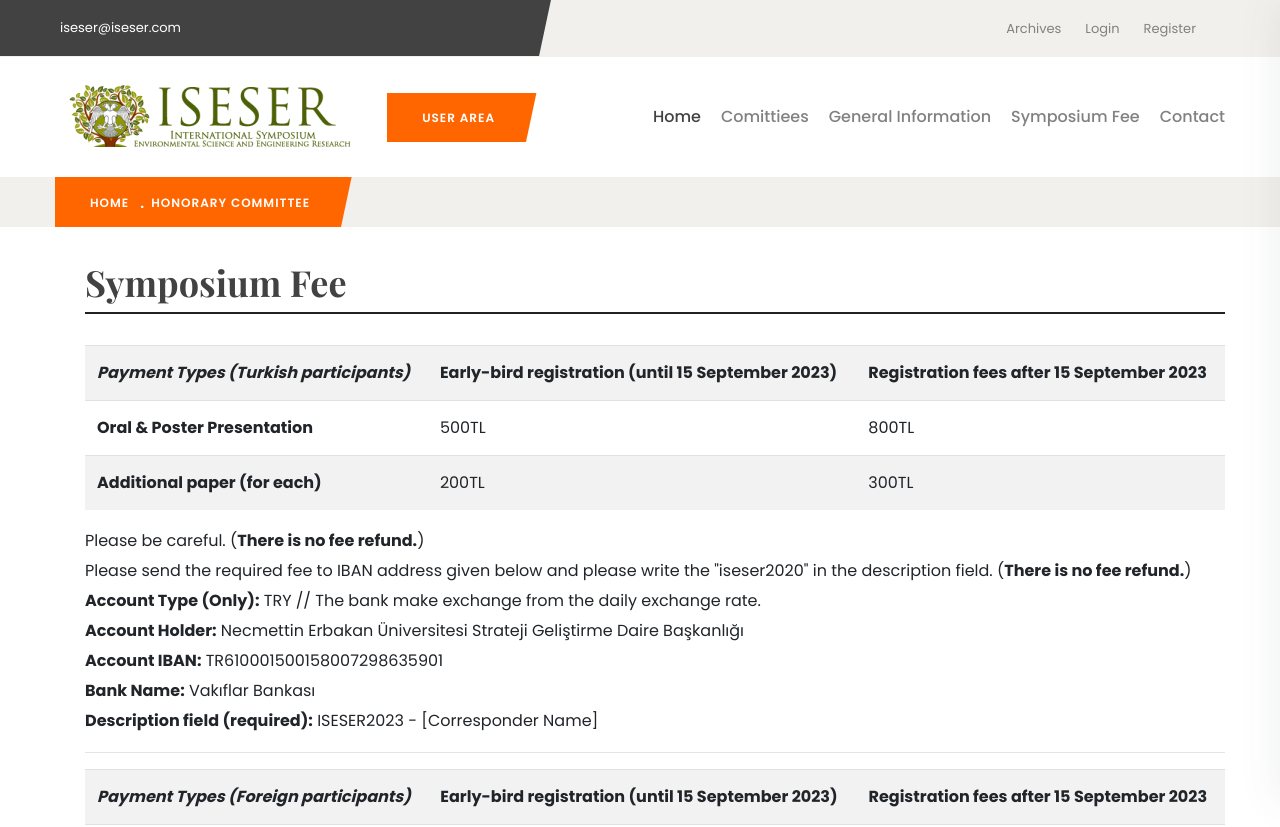
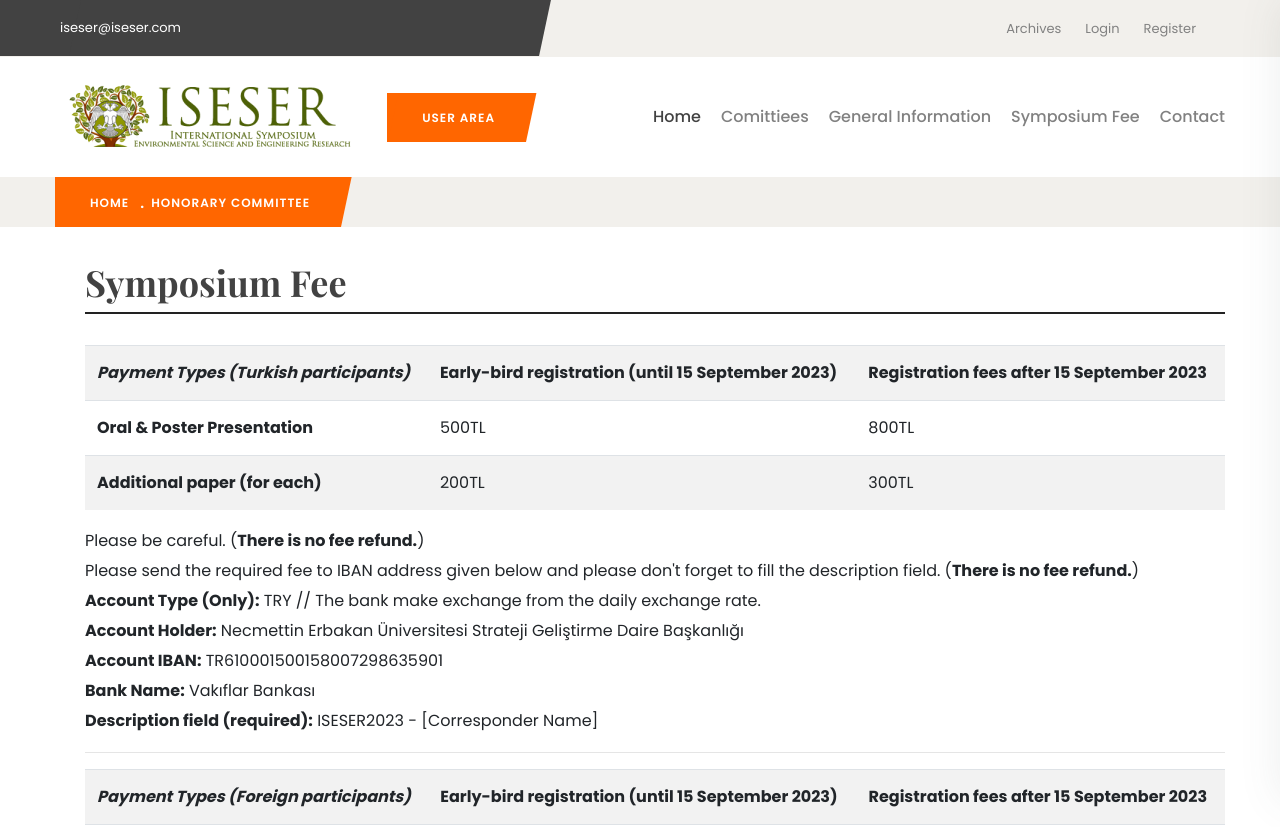
Before and after one commit to subfyi/symposium-next, a Next.js app: page /conference-fee in a window 1280 px wide. Shown: the top 827 px of the page. Built offline with nearby package versions, Linux system fonts and the light colour scheme; some icons are missing; a web font is replaced by a local one.

Commit message:
2023 edt

```diff
--- a/pages/conference-fee.js
+++ b/pages/conference-fee.js
@@ -54,7 +54,7 @@ const AboutPage = () => {
                     </table>
                     <p>Please be careful. (<span><strong>There is no fee refund.</strong></span>)</p>
 
-                    <p>Please send the required fee to IBAN address given below and please write the "iseser2020" in the
+                    <p>Please send the required fee to IBAN address given below and please don't forget to fill the
                       description field.
                       (<span ><strong>There is no fee refund.</strong></span>)</p>
                     <p>
```
